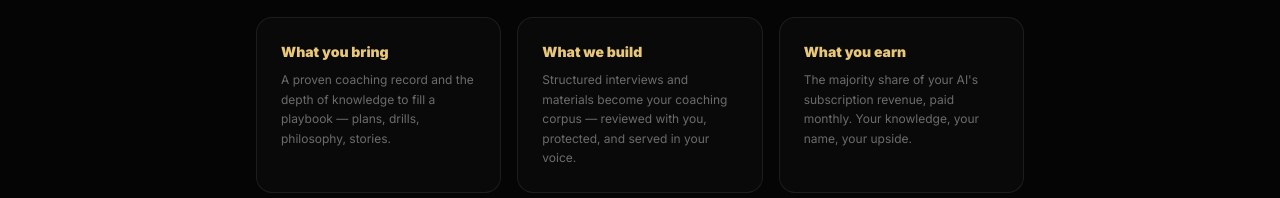
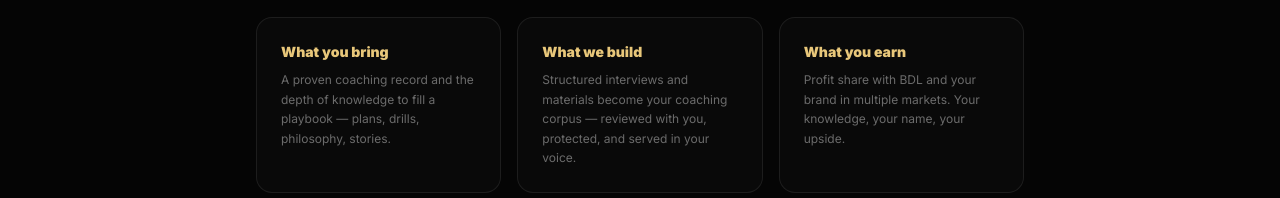
Before and after one commit to N8Nuks/blackdiamondlabs, a Next.js app: page /bd-ai in a window 1280 px wide. Shown: the part 1330-1528 px from the top of the page. Built offline with nearby package versions, Linux system fonts and the light colour scheme.

Commit message:
BDAI: What you earn card wording

```diff
--- a/app/bd-ai/page.tsx
+++ b/app/bd-ai/page.tsx
@@ -78,7 +78,7 @@ export default function BDAI() {
             </div>
             <div className="rounded-2xl border border-white/8 bg-white/[0.02] p-6">
               <h3 className="font-black text-sm mb-2" style={{ color: '#E8C77A' }}>What you earn</h3>
-              <p className="text-xs text-white/40 leading-relaxed">The majority share of your AI's subscription revenue, paid monthly. Your knowledge, your name, your upside.</p>
+              <p className="text-xs text-white/40 leading-relaxed">Profit share with BDL and your brand in multiple markets. Your knowledge, your name, your upside.</p>
             </div>
           </div>
           <a href="/contact#coach"
```
